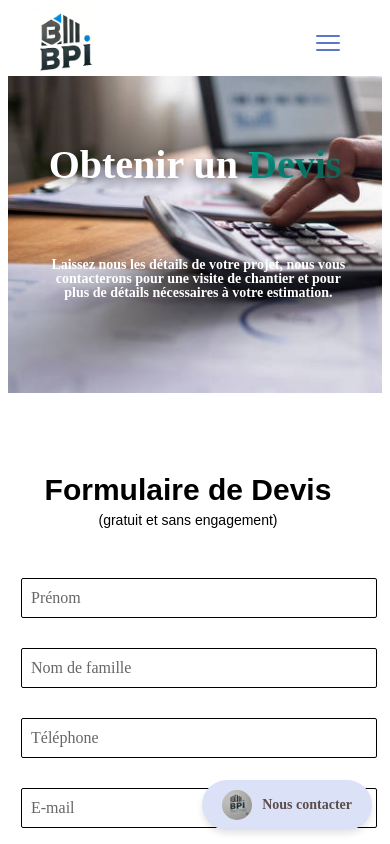
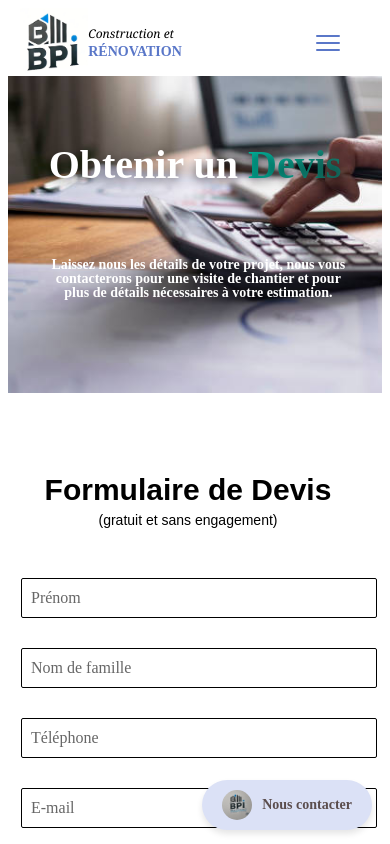
Before and after one commit to khouloud96/entreprise-renovation, a Next.js app: page /devis in a window 390 px wide. Shown: the top 844 px of the page. Built offline with nearby package versions, Linux system fonts and the light colour scheme; a web font is replaced by a local one.

Commit message:
modify logo site

```diff
--- a/components/header/header.js
+++ b/components/header/header.js
@@ -1,4 +1,3 @@
-// components/Header.js
 import { useState, useEffect } from "react";
 import Link from "next/link";
 import Image from "next/image";
@@ -6,11 +5,27 @@ import classes from "./header.module.css";
 import NavLink from "./nav-link";
 import OpenButtonIcon from "../icons/openButtonIcon";
 import CloseButtonIcon from "../icons/closeButtonIcon";
+import { useRouter } from "next/router";
 
 function Header() {
   const [isScrolled, setIsScrolled] = useState(false);
   const [menuOpen, setMenuOpen] = useState(false);
   const [isMobile, setIsMobile] = useState(false);
+
+  const router = useRouter();
+
+  // Fermer le menu lors du changement de page
+  useEffect(() => {
+    const handleRouteChange = () => {
+      setMenuOpen(false); // Ferme le menu lors du changement de route
+    };
+
+    router.events.on("routeChangeComplete", handleRouteChange);
+
+    return () => {
+      router.events.off("routeChangeComplete", handleRouteChange);
+    };
+  }, [router.events]);
 
   // Detect if the user has scrolled and apply floating effect
   useEffect(() => {
@@ -60,6 +75,11 @@ function Header() {
     >
       <Link href="/" className={classes.logo}>
         <img src="/logo-2.png" alt="Logo" />
+        <p>
+          <span className={classes.cursive}>Construction et</span>
+          <br />
+          <span className={classes.decorative}>RÉNOVATION</span>
+        </p>
       </Link>
 
       {isMobile && (
--- a/components/header/header.module.css
+++ b/components/header/header.module.css
@@ -26,11 +26,22 @@
   height: 92px;
 }
 
-.header h1 {
-  font-family: "Poppins-extralight", sans-serif;
+.logo p {
+  margin-left: 10px;
+}
+
+.cursive {
+  font-family: "Georgia", "Times New Roman", serif;
+  font-style: italic;
+  font-size: 16px;
+  color: #000;
+}
+
+.decorative {
+  font-family: "Pacifico", cursive;
+  font-size: 22px;
+  font-weight: bold;
   color: #5a77c8;
-  font-weight: 500;
-  padding-left: 15px;
 }
 
 .navLinks {
@@ -80,12 +91,20 @@
   .logo img {
     width: 68px;
     height: 68px;
+    margin-left: 180px;
   }
 
-  .logo h1 {
-    font-size: 1.25rem;
+  .logo p {
+    margin-left: 0;
   }
 
+  .cursive {
+    font-size: 12px;
+  }
+
+  .decorative {
+    font-size: 14px;
+  }
   .icons {
     font-size: 24px;
     cursor: pointer;
@@ -117,7 +136,7 @@
     flex-direction: column;
     align-items: center;
     background-color: #fff;
-    margin-top: 11px;
+    margin-top: 9px;
     margin-right: -96px;
     width: 62%;
   }
```
